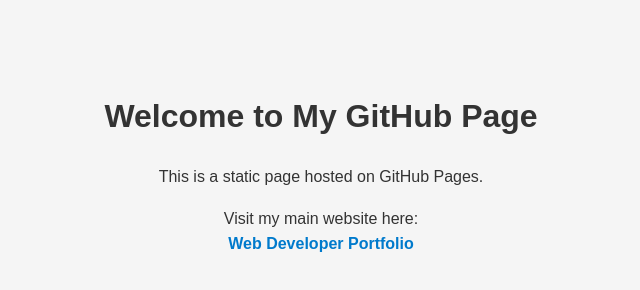
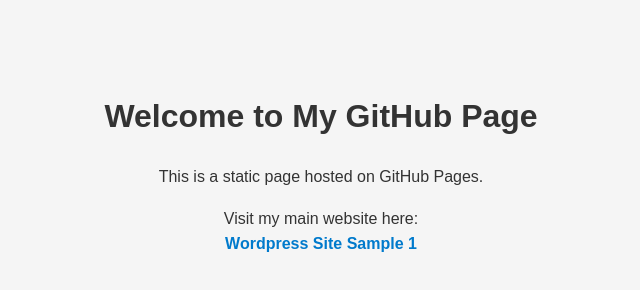
Before and after one commit to digifuture3000/digifuture, a plain HTML site: page index.html in a window 1280 px wide. Shown: the full height of the page, 319-959 px from the left. Drawn offline with Linux system fonts and the light colour scheme.

Commit message:
Update index.html

```diff
--- a/index.html
+++ b/index.html
@@ -33,7 +33,7 @@
   </p>
   <p>
     Visit my main website here:<br>
-    <a href="https://www.abc.com" target="_blank" rel="noopener">Web Developer Portfolio</a>
+    <a href="https://www.teraboxpremapk.com/" target="_blank" rel="noopener">Wordpress Site Sample 1</a>
   </p>
 </body>
 </html>
```
